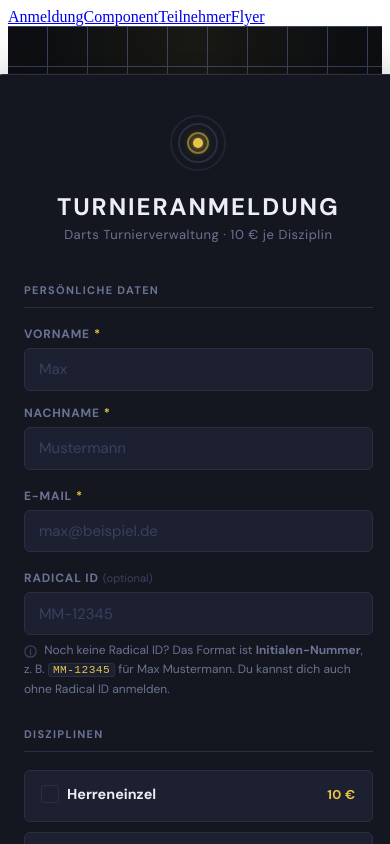
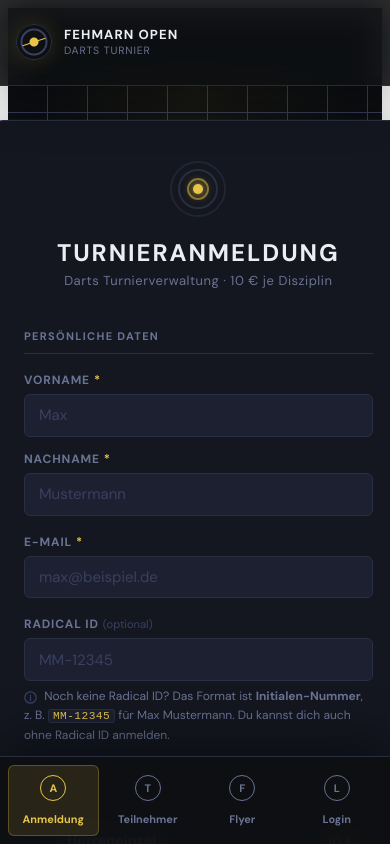
Before and after one commit to NickSchmahl/fehmarn-open, an Angular app in the folder frontend/: page /anmeldung in a window 390 px wide. Shown: the top 844 px of the page. Built offline with nearby package versions, Linux system fonts and the light colour scheme.

Commit message:
#10 #42 logout und navbar

```diff
--- a/frontend/src/app/app.html
+++ b/frontend/src/app/app.html
@@ -1,9 +1,55 @@
-<nav>
-  <a routerLink="/anmeldung" routerLinkActive="active">AnmeldungComponent</a>
-  <a routerLink="/teilnehmer" routerLinkActive="active">Teilnehmer</a>
-  <a routerLink="/flyer" routerLinkActive="active">Flyer</a>
-</nav>
-<main>
+<header class="app-header">
+  <a class="brand" routerLink="/anmeldung" aria-label="Fehmarn Open Startseite">
+    <span class="brand-mark" aria-hidden="true">
+      <span></span>
+    </span>
+    <span class="brand-text">
+      <strong>Fehmarn Open</strong>
+      <small>Darts Turnier</small>
+    </span>
+  </a>
+
+  <nav class="desktop-nav" aria-label="Hauptnavigation">
+    <a routerLink="/anmeldung" routerLinkActive="active">Anmeldung</a>
+    <a routerLink="/teilnehmer" routerLinkActive="active">Teilnehmer</a>
+    <a routerLink="/flyer" routerLinkActive="active">Flyer</a>
+
+    @if (authService.isLoggedIn()) {
+      <button type="button" class="nav-action" (click)="logout()">Logout</button>
+    } @else {
+      <a routerLink="/admin/login" routerLinkActive="active">Login</a>
+    }
+  </nav>
+</header>
+
+<main class="app-main">
   <router-outlet />
   <app-toast />
 </main>
+
+<nav class="mobile-tabs" aria-label="Mobile Hauptnavigation">
+  <a routerLink="/anmeldung" routerLinkActive="active">
+    <span class="tab-icon" aria-hidden="true">A</span>
+    <span>Anmeldung</span>
+  </a>
+  <a routerLink="/teilnehmer" routerLinkActive="active">
+    <span class="tab-icon" aria-hidden="true">T</span>
+    <span>Teilnehmer</span>
+  </a>
+  <a routerLink="/flyer" routerLinkActive="active">
+    <span class="tab-icon" aria-hidden="true">F</span>
+    <span>Flyer</span>
+  </a>
+
+  @if (authService.isLoggedIn()) {
+    <button type="button" (click)="logout()">
+      <span class="tab-icon" aria-hidden="true">L</span>
+      <span>Logout</span>
+    </button>
+  } @else {
+    <a routerLink="/admin/login" routerLinkActive="active">
+      <span class="tab-icon" aria-hidden="true">L</span>
+      <span>Login</span>
+    </a>
+  }
+</nav>
--- a/frontend/src/app/app.scss
+++ b/frontend/src/app/app.scss
@@ -0,0 +1,235 @@
+:host {
+  --bg: #0d0f12;
+  --surface: #141720;
+  --surface-2: #1c2030;
+  --border: #2a2f42;
+  --text: #eceef4;
+  --text-muted: #6b7394;
+  --text-dim: #3a4060;
+  --accent: #e8c547;
+  --accent-dim: rgba(232, 197, 71, 0.12);
+  --radius: 6px;
+
+  display: block;
+  min-height: 100vh;
+  background: var(--bg);
+  color: var(--text);
+  font-family: 'DM Sans', 'Helvetica Neue', sans-serif;
+}
+
+.app-header {
+  position: fixed;
+  z-index: 20;
+  top: 0;
+  right: 0;
+  left: 0;
+  display: flex;
+  align-items: center;
+  justify-content: space-between;
+  gap: 1.5rem;
+  min-height: 72px;
+  padding: 0.75rem clamp(1rem, 4vw, 3rem);
+  border-bottom: 1px solid rgba(42, 47, 66, 0.85);
+  background: rgba(13, 15, 18, 0.88);
+  box-shadow: 0 18px 48px rgba(0, 0, 0, 0.32);
+  backdrop-filter: blur(14px);
+}
+
+.brand {
+  display: inline-flex;
+  align-items: center;
+  gap: 0.75rem;
+  color: var(--text);
+  text-decoration: none;
+  min-width: 0;
+}
+
+.brand-mark {
+  position: relative;
+  width: 38px;
+  height: 38px;
+  flex: 0 0 auto;
+  border: 1px solid var(--border);
+  border-radius: 50%;
+  background:
+    radial-gradient(circle at center, var(--accent) 0 4px, transparent 5px),
+    radial-gradient(circle at center, transparent 0 11px, var(--text-dim) 12px 13px, transparent 14px),
+    radial-gradient(circle at center, transparent 0 18px, var(--border) 19px 20px, transparent 21px);
+  box-shadow: 0 0 22px rgba(232, 197, 71, 0.18);
+}
+
+.brand-mark span {
+  position: absolute;
+  top: 50%;
+  left: 50%;
+  width: 24px;
+  height: 1px;
+  background: var(--accent);
+  transform: translate(-50%, -50%) rotate(-18deg);
+  transform-origin: center;
+}
+
+.brand-text {
+  display: grid;
+  gap: 0.125rem;
+  min-width: 0;
+}
+
+.brand-text strong {
+  color: var(--text);
+  font-size: 0.95rem;
+  font-weight: 800;
+  letter-spacing: 0.08em;
+  line-height: 1.1;
+  text-transform: uppercase;
+  white-space: nowrap;
+}
+
+.brand-text small {
+  color: var(--text-muted);
+  font-size: 0.72rem;
+  letter-spacing: 0.08em;
+  line-height: 1.1;
+  text-transform: uppercase;
+}
+
+.desktop-nav {
+  display: flex;
+  align-items: center;
+  gap: 0.35rem;
+  padding: 0.25rem;
+  border: 1px solid rgba(42, 47, 66, 0.9);
+  border-radius: var(--radius);
+  background: rgba(20, 23, 32, 0.82);
+}
+
+.desktop-nav a,
+.nav-action {
+  display: inline-flex;
+  align-items: center;
+  min-height: 40px;
+  padding: 0 0.95rem;
+  border: 1px solid transparent;
+  border-radius: calc(var(--radius) - 1px);
+  background: transparent;
+  color: var(--text-muted);
+  cursor: pointer;
+  font: inherit;
+  font-size: 0.78rem;
+  font-weight: 700;
+  letter-spacing: 0.08em;
+  text-decoration: none;
+  text-transform: uppercase;
+  transition: background 0.15s ease, border-color 0.15s ease, color 0.15s ease;
+}
+
+.desktop-nav a:hover,
+.nav-action:hover,
+.desktop-nav a.active {
+  border-color: rgba(232, 197, 71, 0.28);
+  background: var(--accent-dim);
+  color: var(--text);
+}
+
+.desktop-nav a.active {
+  color: var(--accent);
+}
+
+.nav-action {
+  color: var(--accent);
+}
+
+.app-main {
+  min-height: 100vh;
+  padding-top: 72px;
+}
+
+.mobile-tabs {
+  display: none;
+}
+
+@media (max-width: 720px) {
+  .app-header {
+    min-height: 64px;
+    padding: 0.65rem 1rem;
+  }
+
+  .brand-mark {
+    width: 34px;
+    height: 34px;
+  }
+
+  .brand-text strong {
+    font-size: 0.82rem;
+  }
+
+  .brand-text small {
+    font-size: 0.66rem;
+  }
+
+  .desktop-nav {
+    display: none;
+  }
+
+  .app-main {
+    padding-top: 64px;
+    padding-bottom: calc(84px + env(safe-area-inset-bottom));
+  }
+
+  .mobile-tabs {
+    position: fixed;
+    z-index: 30;
+    right: 0;
+    bottom: 0;
+    left: 0;
+    display: grid;
+    grid-template-columns: repeat(4, minmax(0, 1fr));
+    gap: 0.25rem;
+    padding: 0.5rem 0.5rem calc(0.5rem + env(safe-area-inset-bottom));
+    border-top: 1px solid rgba(42, 47, 66, 0.95);
+    background: rgba(13, 15, 18, 0.94);
+    box-shadow: 0 -18px 48px rgba(0, 0, 0, 0.38);
+    backdrop-filter: blur(14px);
+  }
+
+  .mobile-tabs a,
+  .mobile-tabs button {
+    display: grid;
+    place-items: center;
+    gap: 0.25rem;
+    min-width: 0;
+    min-height: 58px;
+    padding: 0.35rem 0.15rem;
+    border: 1px solid transparent;
+    border-radius: var(--radius);
+    background: transparent;
+    color: var(--text-muted);
+    cursor: pointer;
+    font: inherit;
+    font-size: clamp(0.64rem, 2.8vw, 0.72rem);
+    font-weight: 700;
+    letter-spacing: 0;
+    line-height: 1.1;
+    text-align: center;
+    text-decoration: none;
+  }
+
+  .mobile-tabs a.active,
+  .mobile-tabs a:hover,
+  .mobile-tabs button:hover {
+    border-color: rgba(232, 197, 71, 0.28);
+    background: var(--accent-dim);
+    color: var(--accent);
+  }
+
+  .tab-icon {
+    display: grid;
+    place-items: center;
+    width: 24px;
+    height: 24px;
+    border: 1px solid currentColor;
+    border-radius: 50%;
+    font-size: 0.68rem;
+    line-height: 1;
+  }
+}
--- a/frontend/src/app/app.ts
+++ b/frontend/src/app/app.ts
@@ -1,6 +1,7 @@
-import { Component, signal } from '@angular/core';
+import { Component, inject, signal } from '@angular/core';
 import {RouterLink, RouterLinkActive, RouterOutlet} from '@angular/router';
 import {ToastComponent} from './ui/toast/toast.component';
+import {AuthService} from './auth/service/auth.service';
 
 @Component({
   selector: 'app-root',
@@ -11,4 +12,9 @@
 })
 export class App {
   protected readonly title = signal('fehmarnopen-frontend');
+  protected readonly authService = inject(AuthService);
+
+  protected logout(): void {
+    this.authService.logout();
+  }
 }
--- a/frontend/src/app/pages/login/login.component.ts
+++ b/frontend/src/app/pages/login/login.component.ts
@@ -41,7 +41,7 @@
     this.authService.login(username, password).subscribe({
       next: () => {
         this.loading.set(false);
-        this.router.navigate(['/admin/dashboard']);
+        this.router.navigate(['/teilnehmer']);
       },
       error: (err) => {
         this.loading.set(false);
```
Also changed, not shown: 1 other file (tests, documents, lock files or other folders).
